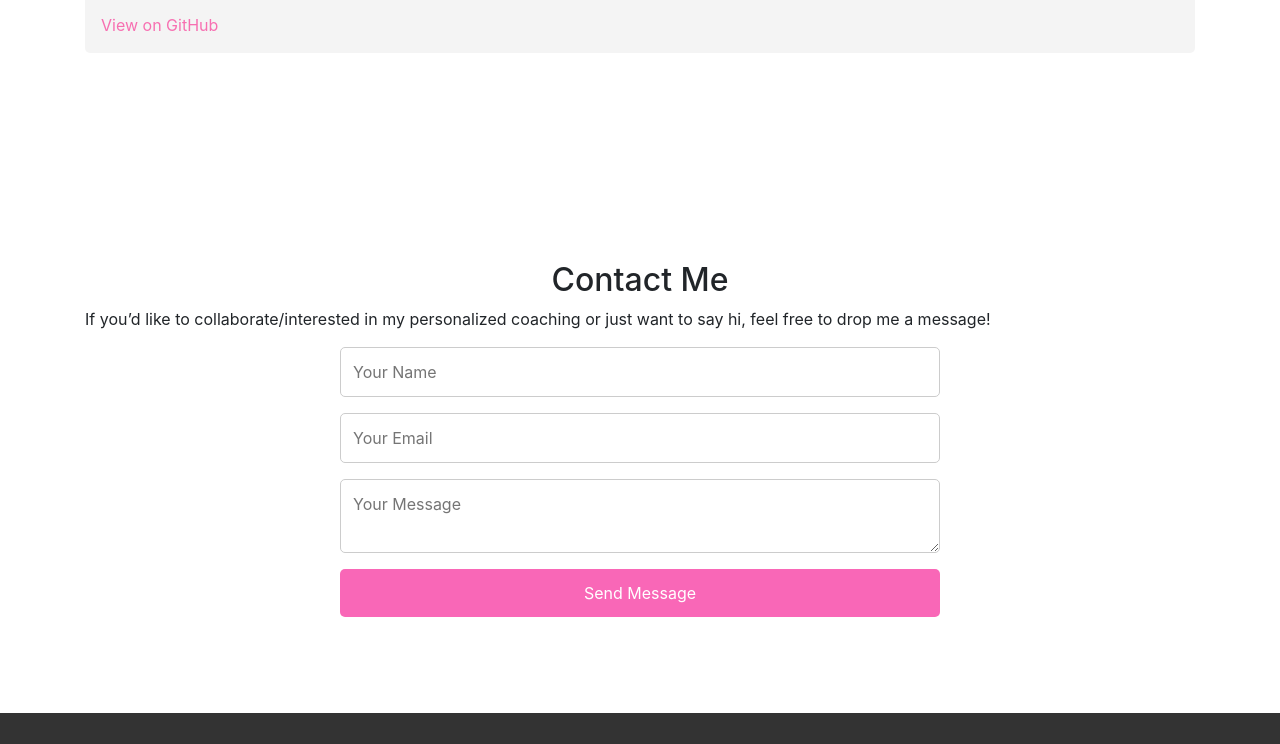
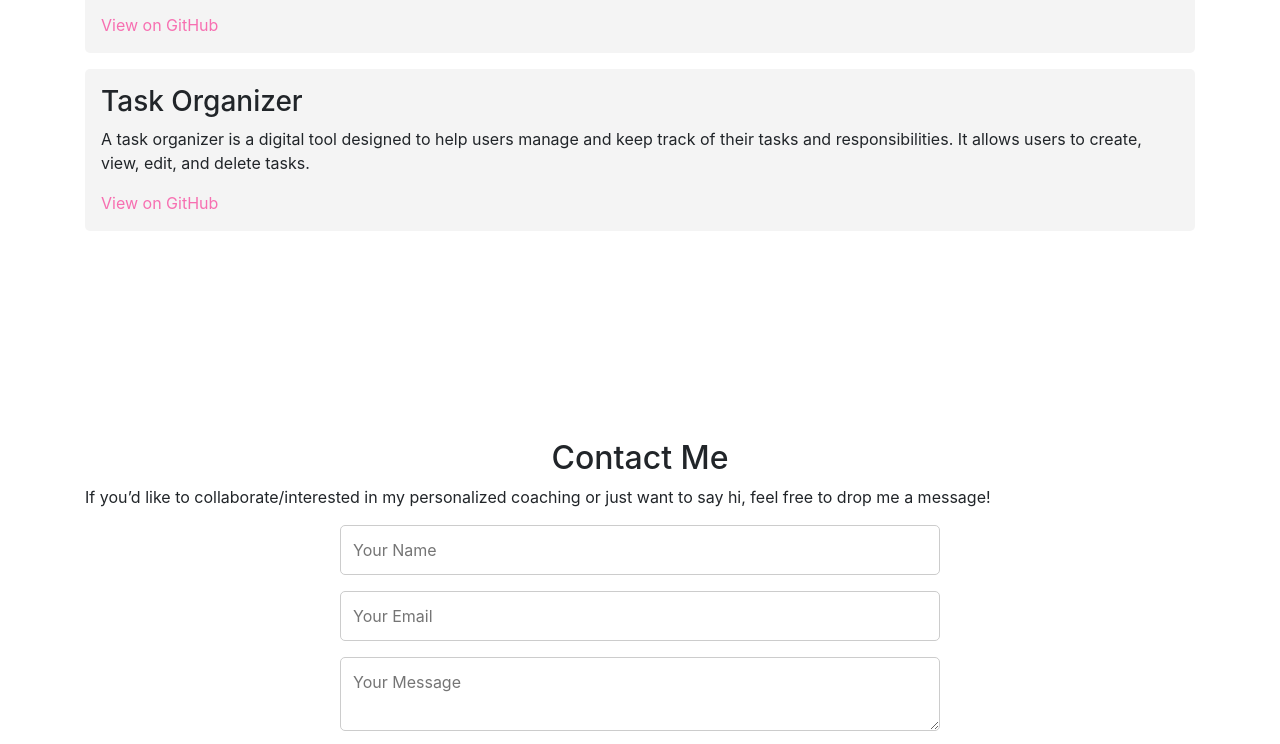
Before and after one commit to HoneyHauwa/portfolio, a plain HTML site: page index.html in a window 1280 px wide. Shown: the part 3029-3773 px from the top of the page. Drawn offline with nearby package versions, Linux system fonts and the light colour scheme.

Commit message:
addition2

```diff
--- a/index.html
+++ b/index.html
@@ -117,12 +117,12 @@
               <p>iamGrant_Pictures is a dynamic website designed for a videographer to showcase his expertise in shooting high-quality videos. The website features an engaging portfolio with smooth video playback and immersive visuals, allowing visitors to experience the videographer's work firsthand. Built using HTML, CSS, and JavaScript, the site is responsive and interactive, providing an optimal user experience across all devices. This project highlights my ability to create a compelling digital platform that effectively presents the videographer's skills and professional achievements.</p>
               <a href="https://github.com/HoneyHauwa/iamgrant" target="_blank" style="color: rgb(247, 111, 177);">View on GitHub</a>
           </div>
+          <div class="project">
+              <h3>Task Organizer</h3>
+              <p>A task organizer is a digital tool designed to help users manage and keep track of their tasks and responsibilities. It allows users to create, view, edit, and delete tasks.</p>
+              <a href="https://honeyhauwa.github.io/TaskOrganizer/" target="_blank" style="color: rgb(247, 111, 177);">View on GitHub</a>
+          </div>
           <!-- <div class="project">
-              <h3>Project Title 2</h3>
-              <p>Description of the project. Highlight the technology stack and key features.</p>
-              <a href="https://github.com/yourusername/project2" target="_blank">View on GitHub</a>
-          </div>
-          <div class="project">
             <h3>Project Title 1</h3>
             <p>Description of the project. Highlight the technology stack and key features.</p>
             <a href="https://github.com/yourusername/project1" target="_blank">View on GitHub</a>
```
